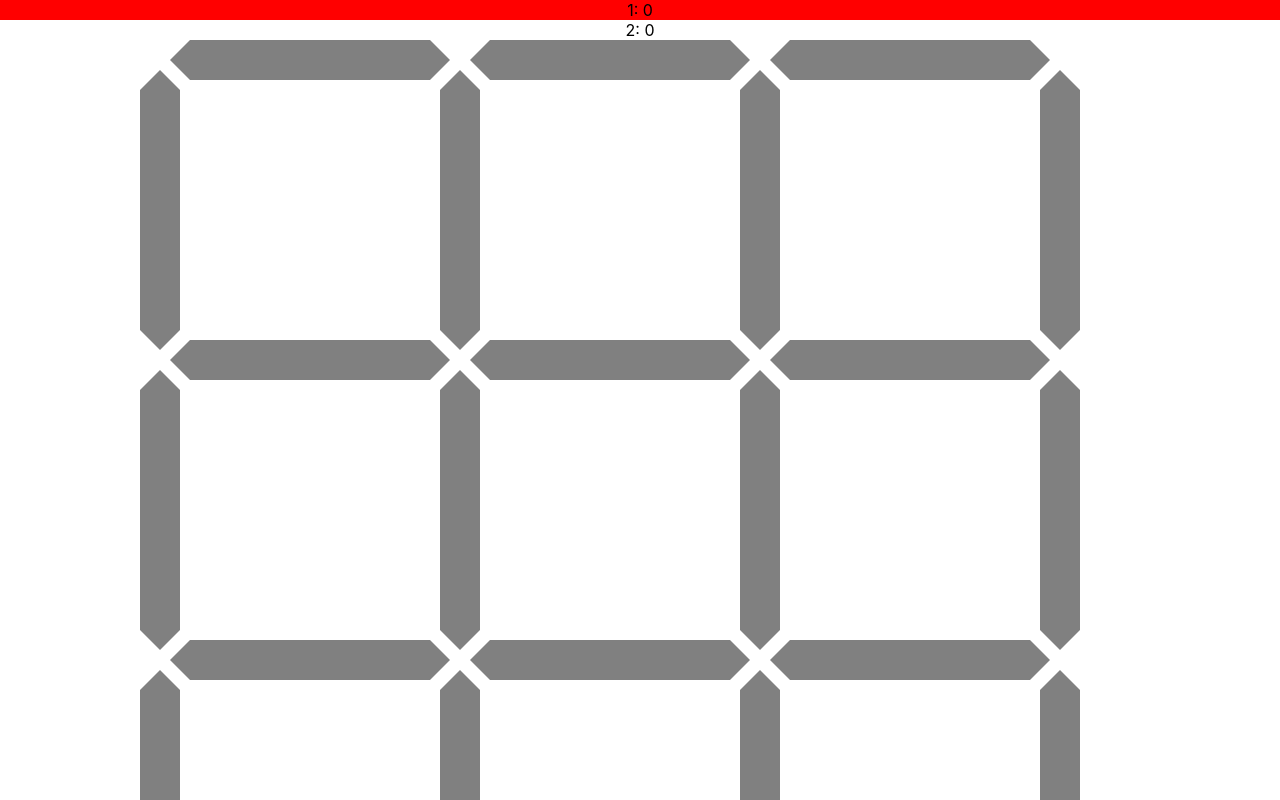
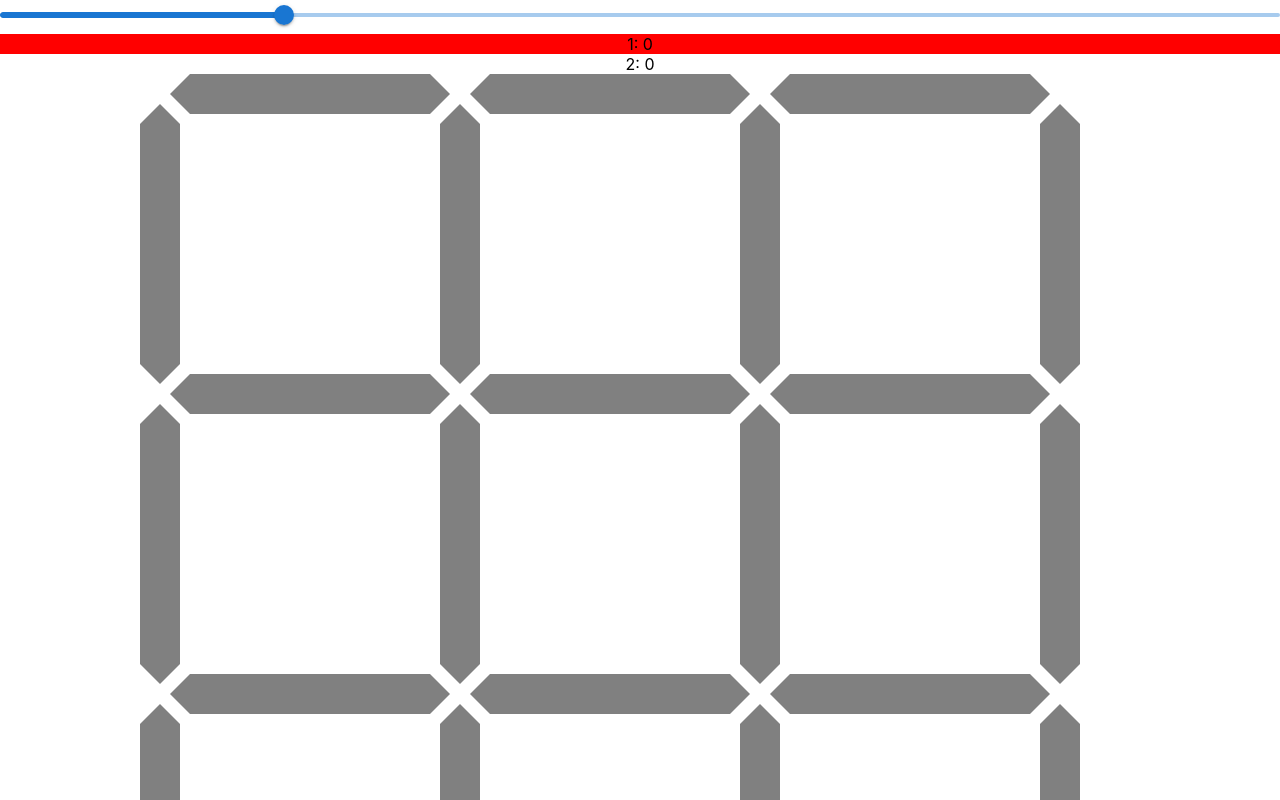
Before and after one commit to Energisse/POLYTECH-IA-PROJET-PIPOPIPETTE, a React (Create React App) app: page / in a window 1280 px wide. Shown: the top 800 px of the page. Built offline with nearby package versions, Linux system fonts and the light colour scheme.

Commit message:
Ajout slider taille

```diff
--- a/package.json
+++ b/package.json
@@ -3,6 +3,9 @@
   "version": "0.1.0",
   "private": true,
   "dependencies": {
+    "@emotion/react": "^11.11.4",
+    "@emotion/styled": "^11.11.5",
+    "@mui/material": "^5.15.17",
     "@testing-library/jest-dom": "^5.17.0",
     "@testing-library/react": "^13.4.0",
     "@testing-library/user-event": "^13.5.0",
--- a/src/App.tsx
+++ b/src/App.tsx
@@ -1,10 +1,11 @@
-import { useEffect, useState } from "react";
+import { useEffect, useMemo, useState } from "react";
 import "./App.css";
 import { Game } from "./game";
+import { Slider } from "@mui/material";
 
 const taille = 1000;
 
-const size = 3;
+const size = 5;
 
 const cellSizeRatio = 24;
 const spaceSizeRatio = 1;
@@ -12,15 +13,15 @@ const borderSizeRatio = 4;
 
 const totalRatio = cellSizeRatio + 2 * spaceSizeRatio + borderSizeRatio;
 
-const parts =
-  taille /
-  (size * cellSizeRatio +
-    (size + 1) * spaceSizeRatio +
-    2 * size * borderSizeRatio);
 
-const game = new Game(size);
+
+let game = new Game(size);
+
+
 
 function App() {
+  const [size, setSize] = useState<number>(3);
+
   const [verticals, setVerticals] = useState<Array<Array<number>>>(
     game.getVerticals()
   );
@@ -32,7 +33,25 @@ function App() {
 
   const [tour, setTour] = useState(game.getTour());
 
-  useEffect(()=>{
+  const parts =  useMemo(()=>{
+    return taille /
+    (size * cellSizeRatio +
+      (size + 1) * spaceSizeRatio +
+      2 * size * borderSizeRatio);
+  },[size])
+
+  const handleChange = (event: Event, newValue: number | number[]) => {
+    setSize(newValue as number);
+  };
+
+  useEffect(() => {
+    game = new Game(size);
+    setVerticals([...game.getVerticals()]);
+    setHorizontals([...game.getHorizontals()]);
+    setCells([...game.getCells()]);
+    setScore([...game.getScore()]);
+    setTour(game.getTour());
+
     game.addEventListener("boardChange", (e) => {
       const { verticals, horizontals, cells } = (e as CustomEvent<{
         verticals: number[][];
@@ -46,7 +65,7 @@ function App() {
       setScore([...score]);
       setTour(tour);
     })
-  },[])
+  }, [size]);
 
   function handleCLick(
     orientation: "vertical" | "horizontal",
@@ -58,6 +77,7 @@ function App() {
 
   return (
     <div className="App">
+        <Slider aria-label="Volume" value={size} onChange={handleChange} max={10} min={1} />
       {score.map((value, index) => {
         return (
           <div
--- a/src/game.ts
+++ b/src/game.ts
@@ -87,7 +87,7 @@ export class Game extends EventTarget {
 
     public iaPlay() {
         while (this.tour === 2 && !this.isFinished()) {
-            const { x, y, orientation } = minimax(this, 3, true);
+            const { x, y, orientation } = minimax(this, 2, true);
             this.play(orientation, x, y);
         }
     }
```
Also changed, not shown: 1 other file (tests, documents, lock files or other folders).
